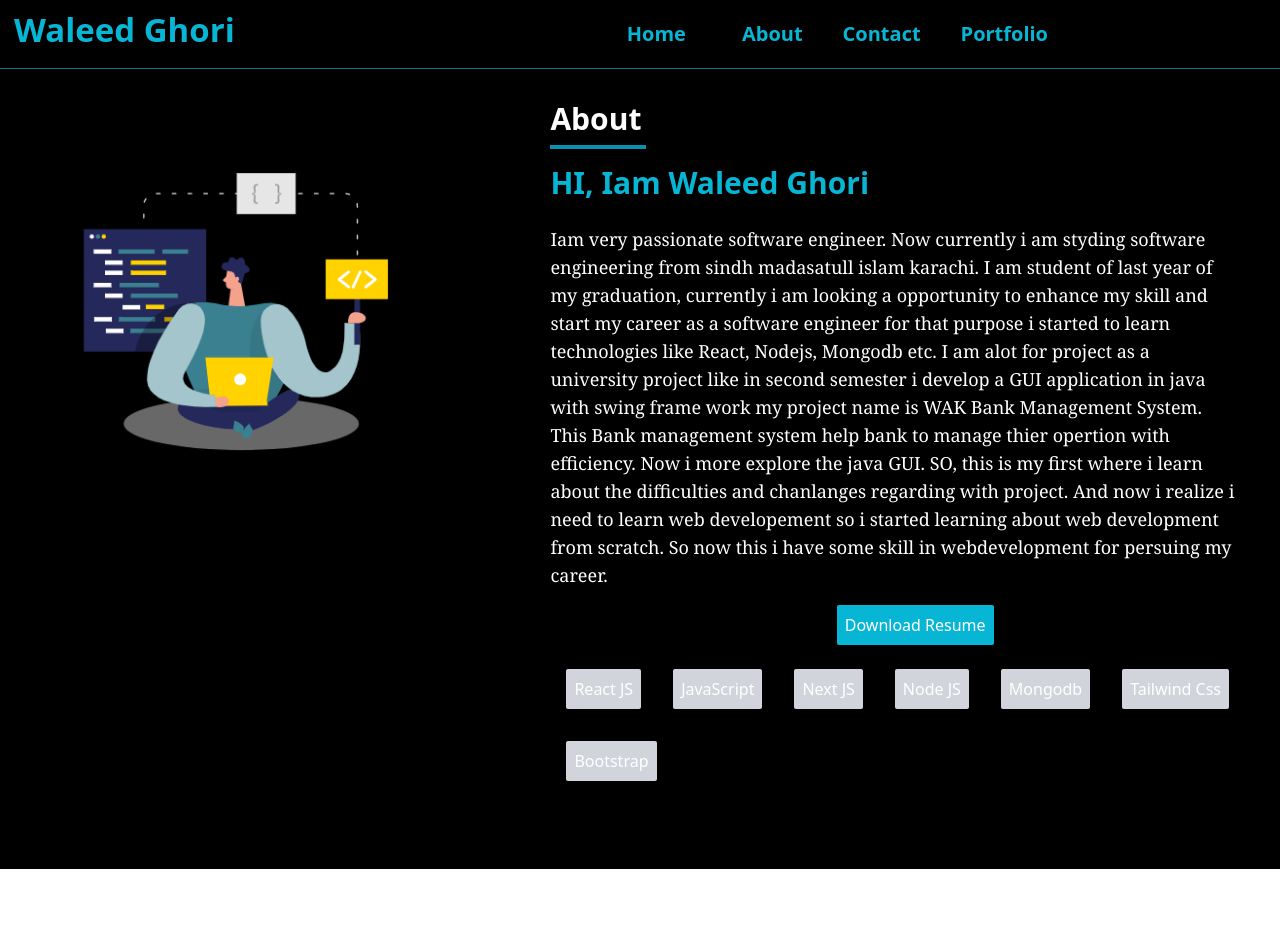
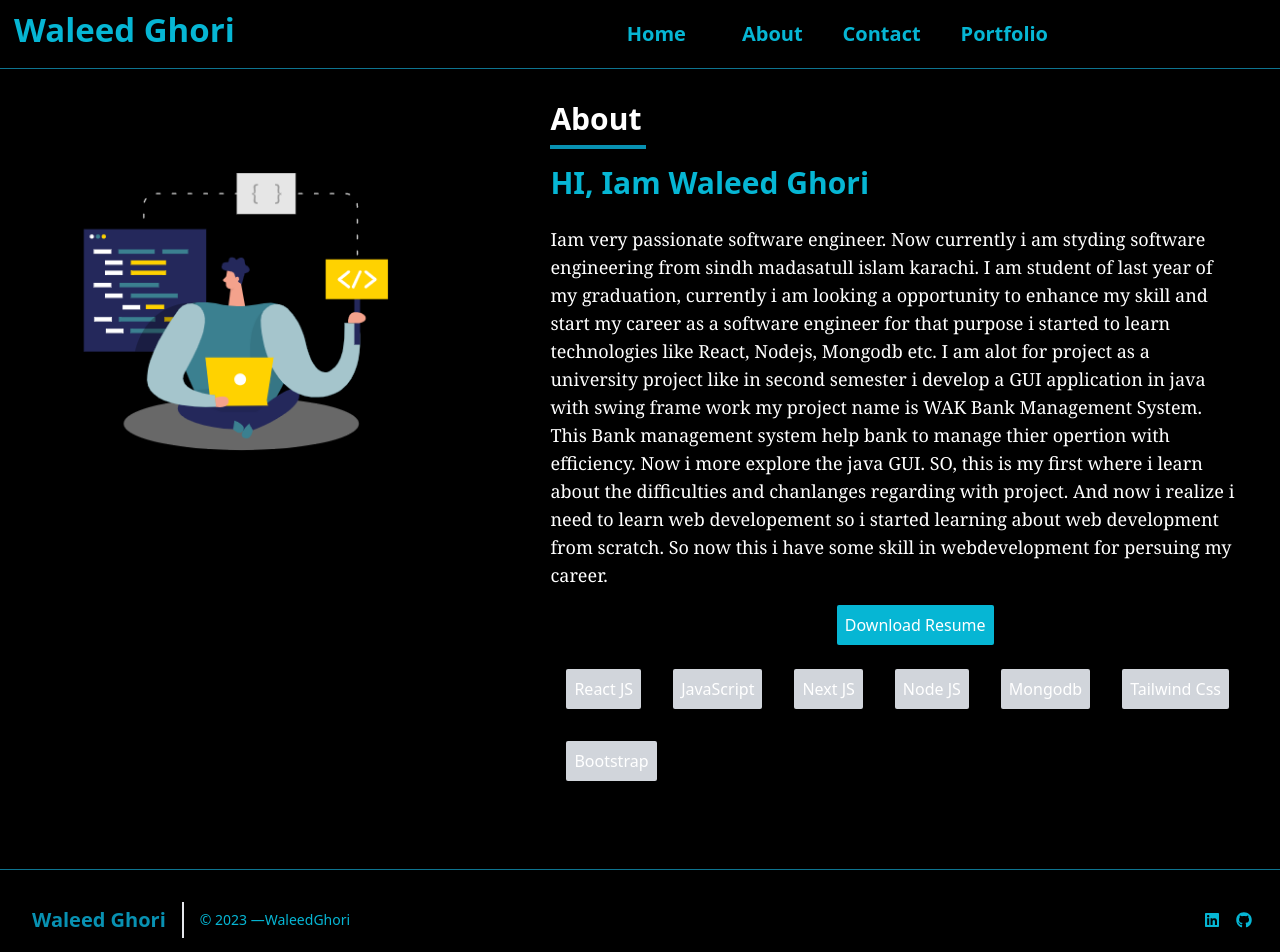
Before and after one commit to WaleedGhori/portfolio, a Next.js app: page /about in a window 1280 px wide. Shown: the top 952 px of the page. Before the commit the page ends 869 px from the top, so only its background shows below. Built offline with nearby package versions, Linux system fonts and the light colour scheme.

Commit message:
footer issues fxed

```diff
--- a/components/Footer.js
+++ b/components/Footer.js
@@ -1,40 +1,17 @@
 import React from 'react'
 import Link from 'next/link'
+import {FaLinkedin, FaGithub} from 'react-icons/fa'
 const Footer = () => {
   return (
-    <div className=' bg-black border-t-[1px] border-cyan-700'>
-      <footer className="text-gray-600 body-font">
-        <div className="container px-5 py-8 mx-auto flex items-center sm:flex-row flex-col">
-          <Link className="flex title-font font-medium items-center md:justify-start justify-center text-cyan-500">
-            <span className="ml-3 text-xl">WaleedGhori</span>
-          </Link>
-          <p className="text-sm text-cyan-500 sm:ml-4 sm:pl-4 sm:border-l-2 sm:border-gray-200 sm:py-2 sm:mt-0 mt-4">© Waleedghori —
-            <Link href={'/home'} className="text-cyan-600 ml-1" rel="noopener noreferrer" ><span>@not available</span></Link>
-          </p>
-          <span className="inline-flex sm:ml-auto sm:mt-0 mt-4 justify-center sm:justify-start">
-            <Link className="text-cyan-500">
-              <svg fill="currentColor" strokeLinecap="round" strokeLinejoin="round" strokeWidth="2" className="w-5 h-5" viewBox="0 0 24 24">
-                <path d="M18 2h-3a5 5 0 00-5 5v3H7v4h3v8h4v-8h3l1-4h-4V7a1 1 0 011-1h3z"></path>
-              </svg>
-            </Link>
-            <Link className="ml-3 text-cyan-500">
-              <svg fill="currentColor" strokeLinecap="round" strokeLinejoin="round" strokeWidth="2" className="w-5 h-5" viewBox="0 0 24 24">
-                <path d="M23 3a10.9 10.9 0 01-3.14 1.53 4.48 4.48 0 00-7.86 3v1A10.66 10.66 0 013 4s-4 9 5 13a11.64 11.64 0 01-7 2c9 5 20 0 20-11.5a4.5 4.5 0 00-.08-.83A7.72 7.72 0 0023 3z"></path>
-              </svg>
-            </Link>
-            <Link className="ml-3 text-cyan-500">
-              <svg fill="none" stroke="currentColor" strokeLinecap="round" strokeLinejoin="round" strokeWidth="2" className="w-5 h-5" viewBox="0 0 24 24">
-                <rect width="20" height="20" x="2" y="2" rx="5" ry="5"></rect>
-                <path d="M16 11.37A4 4 0 1112.63 8 4 4 0 0116 11.37zm1.5-4.87h.01"></path>
-              </svg>
-            </Link>
-            <Link className="ml-3 text-cyan-500" href='https://www.linkedin.com/in/waleed-ghori-810099216/' target='_blank'>
-              <svg fill="currentColor" stroke="currentColor" strokeLinecap="round" strokeLinejoin="round" strokeWidth="0" className="w-5 h-5" viewBox="0 0 24 24">
-                <path stroke="none" d="M16 8a6 6 0 016 6v7h-4v-7a2 2 0 00-2-2 2 2 0 00-2 2v7h-4v-7a6 6 0 016-6zM2 9h4v12H2z"></path>
-                <circle cx="4" cy="4" r="2" stroke="none"></circle>
-              </svg>
-            </Link>
-          </span>
+    <div className ='bg-black border-t-[1px] border-cyan-700'>
+      <footer className='container px-5 py-8 mx-auto flex items-center sm:flex-row flex-col'>
+        <div className=''>
+          <h1 className='text-cyan-600 ml-3 text-xl font-bold'>Waleed Ghori</h1>
+        </div>
+        <div className=''><p className='text-cyan-500 text-sm sm:ml-4 sm:pl-4 sm:border-l-2 sm:border-gray-200 sm:py-2 sm:mt-0 mt-4'>© 2023 —WaleedGhori</p></div>
+        <div className='inline-flex sm:ml-auto sm:mt-0 mt-4 justify-center sm:justify-start'>
+          <span className='m-2'><FaLinkedin className='text-cyan-500'/></span>
+          <span className='m-2'><FaGithub className='text-cyan-500'/></span>
         </div>
       </footer>
     </div>
--- a/src/pages/_app.js
+++ b/src/pages/_app.js
@@ -7,7 +7,7 @@ export default function App({ Component, pageProps }) {
   <>
   <Navbar/>
   <Component {...pageProps} />
-  {/* <Footer/>  */}
+  <Footer/>
   </>
   )
 }
```
